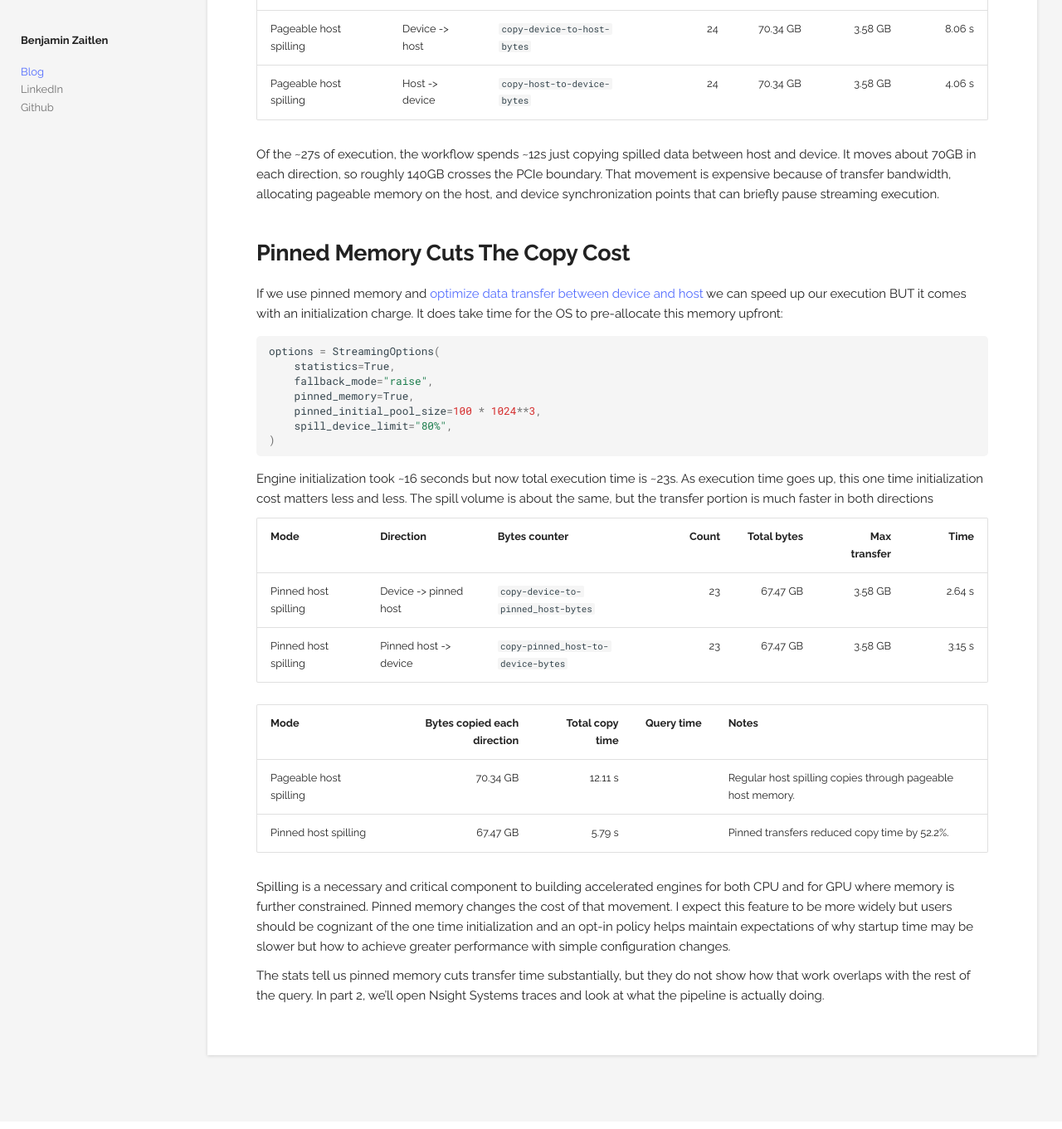
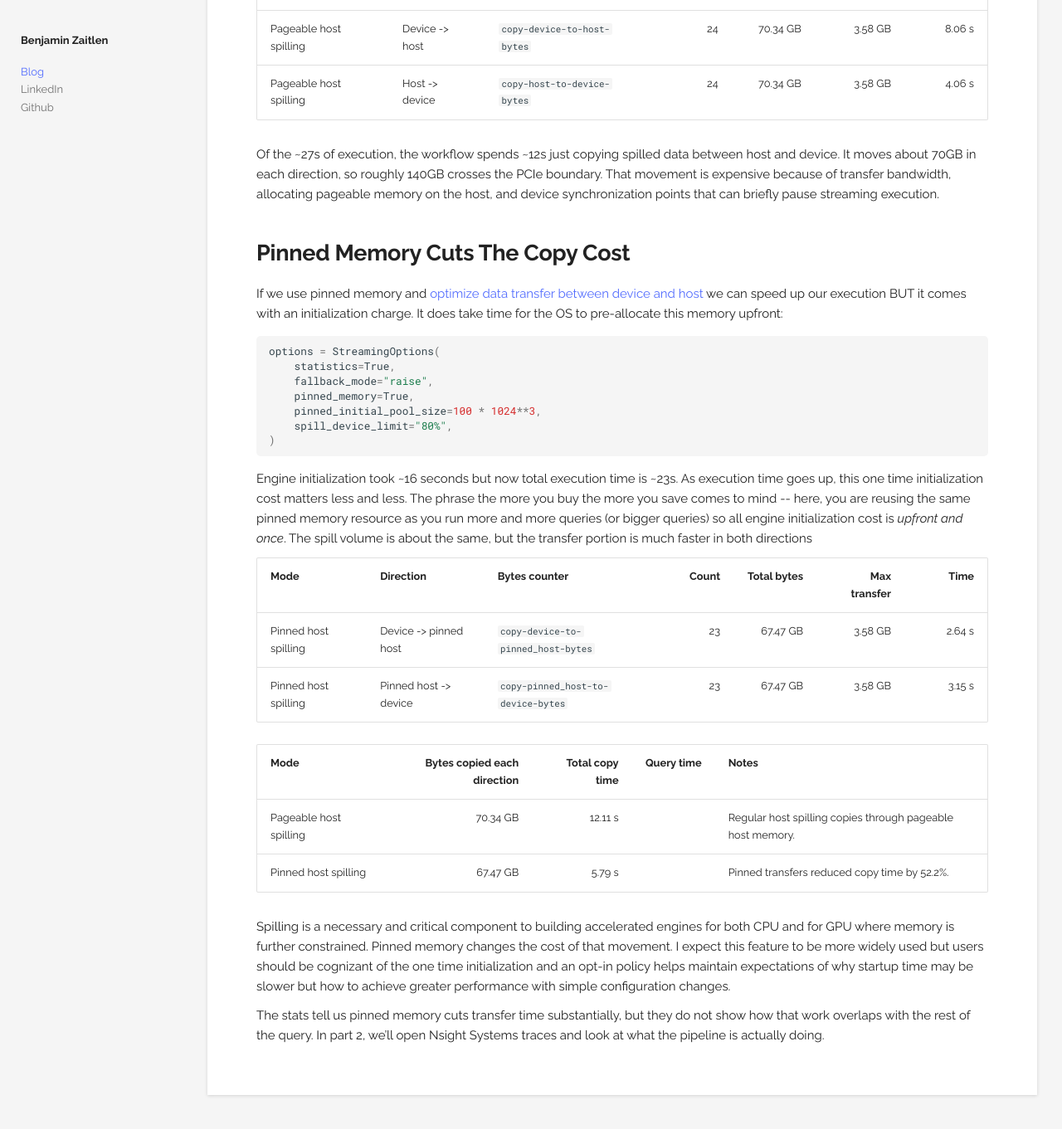
Before and after one commit to quasiben/quasiben.github.io, an MkDocs documentation site: the page built from docs/blog/posts/fancy-memory-for-etl-pt-1.md, in a window 1280 px wide and 1400 px high, scrolled down 2187 px. Shown: the top 1361 px of the window at 83% size. Built offline with MkDocs 1.6.1 and Material for MkDocs 9.7.7, drawn with Linux system fonts in a browser that asks for light colours.

Commit message:
feedback

````diff
--- a/docs/blog/posts/fancy-memory-for-etl-pt-1.md
+++ b/docs/blog/posts/fancy-memory-for-etl-pt-1.md
@@ -118,7 +118,7 @@ options = StreamingOptions(
 )
 ```
 
-Engine initialization took ~16 seconds but now total execution time is ~23s.  As execution time goes up, this one time initialization cost matters less and less.  The spill volume is about the same, but the transfer portion is much faster in both directions
+Engine initialization took ~16 seconds but now total execution time is ~23s.  As execution time goes up, this one time initialization cost matters less and less.  The phrase the more you buy the more you save comes to mind -- here, you are reusing the same pinned memory resource as you run more and more queries (or bigger queries) so all engine initialization cost is *upfront and once*.  The spill volume is about the same, but the transfer portion is much faster in both directions
 
 | Mode | Direction | Bytes counter | Count | Total bytes | Max transfer | Time |
 | --- | --- | --- | ---: | ---: | ---: | ---: |
@@ -130,6 +130,6 @@ Engine initialization took ~16 seconds but now total execution time is ~23s.  As
 | Pageable host spilling | 70.34 GB | 12.11 s |  | Regular host spilling copies through pageable host memory. |
 | Pinned host spilling | 67.47 GB | 5.79 s |  | Pinned transfers reduced copy time by 52.2%. |
 
-Spilling is a necessary and critical component to building accelerated engines for both CPU and for GPU where memory is further constrained.  Pinned memory changes the cost of that movement.  I expect this feature to be more widely but users should be cognizant of the one time initialization and an opt-in policy helps maintain expectations of why startup time may be slower but how to achieve greater performance with simple configuration changes.
+Spilling is a necessary and critical component to building accelerated engines for both CPU and for GPU where memory is further constrained.  Pinned memory changes the cost of that movement.  I expect this feature to be more widely used but users should be cognizant of the one time initialization and an opt-in policy helps maintain expectations of why startup time may be slower but how to achieve greater performance with simple configuration changes.
 
 The stats tell us pinned memory cuts transfer time substantially, but they do not show how that work overlaps with the rest of the query. In part 2, we’ll open Nsight Systems traces and look at what the pipeline is actually doing.
````
Also changed, not shown: docs/blog/posts/fancy-memory-for-etl-pt-2.md (+1 -1 lines).
